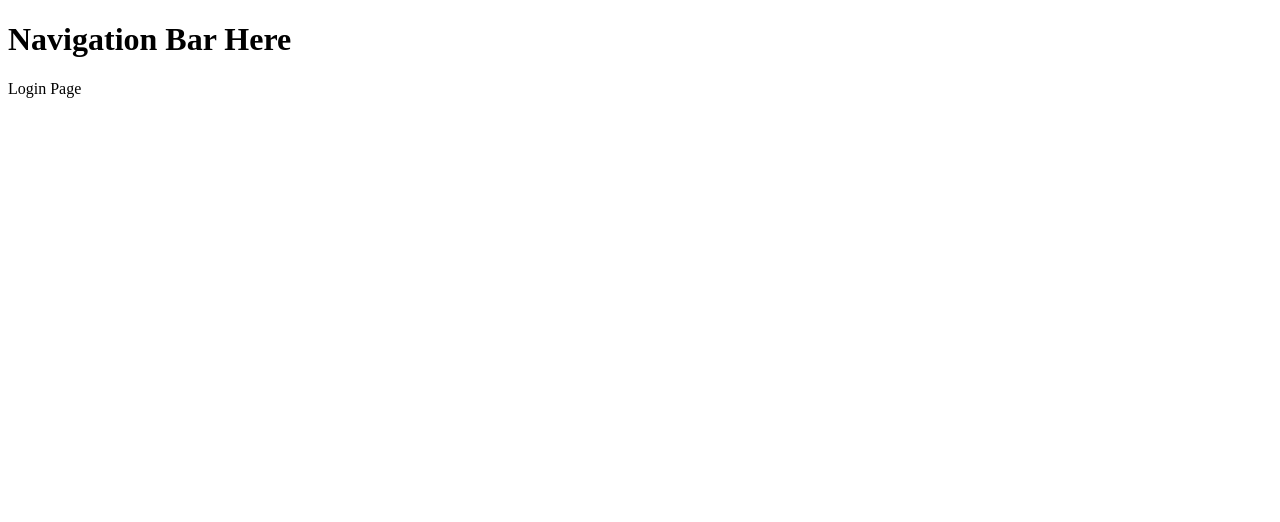
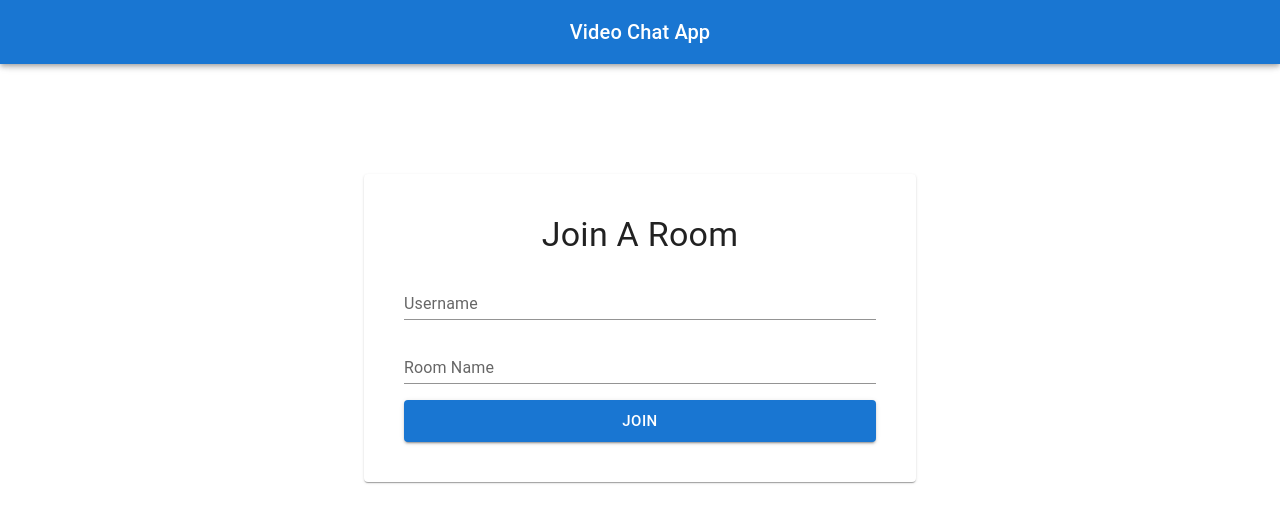
Before and after one commit to IbrahimDuale/VideoChatProject, a React (Create React App) app in the folder client/: page / in a window 1280 px wide. Shown: the top 522 px of the page. Built offline with nearby package versions, Linux system fonts and the light colour scheme.

Commit message:
Created Login Form
created UI part of Login Form where users will select a username and room press the join button when they are ready to join the room

```diff
--- a/client/src/App.js
+++ b/client/src/App.js
@@ -1,12 +1,21 @@
 import { Outlet } from "react-router-dom"
-const App = () => {
+import * as React from 'react';
+import AppBar from '@mui/material/AppBar';
+import Box from '@mui/material/Box';
+import Toolbar from '@mui/material/Toolbar';
+import Typography from '@mui/material/Typography';
 
+export default function App() {
     return (
-        <div>
-            <h1>Navigation Bar Here</h1>
+        <Box >
+            <AppBar >
+                <Toolbar>
+                    <Typography align="center" variant="h6" component="div" sx={{ flexGrow: 1 }}>
+                        Video Chat App
+                    </Typography>
+                </Toolbar>
+            </AppBar>
             <Outlet />
-        </div>
-    )
+        </Box>
+    );
 }
-
-export default App
--- a/client/src/Components/LoginPage.jsx
+++ b/client/src/Components/LoginPage.jsx
@@ -1,8 +1,45 @@
+import { Box, Stack, Container, Typography, TextField, Button, Paper } from "@mui/material";
+import { useState, useEffect } from "react";
+
+const Title = {
+    textAlign: "center",
+}
+
+const LoginPageWrapper = {
+    display: "flex",
+    flexDirection: "row",
+    justifyContent: "center",
+    alignItems: "center",
+    height: "80vh",
+}
 
 const LoginPage = () => {
+    let [username, setUsername] = useState("");
+    let [roomName, setRoomName] = useState("");
 
+    //constructor
+    useEffect(() => {
+        //TODO
+    }, []);
+
+    //validates username and room name and requests server to join a call
+    const handleClick = function (username, roomName) {
+        //TODO
+        console.log(`username: ${username} roomName: ${roomName}`)
+    }
     return (
-        <div>Login Page</div>
+        <Box sx={LoginPageWrapper}>
+            <Container maxWidth="sm">
+                <Paper elevation={1} sx={{ padding: 5 }} >
+                    <Stack spacing={2}>
+                        <Typography sx={Title} variant="h4" component="h1" gutterBottom>Join A Room</Typography>
+                        <TextField value={username} onChange={(e) => setUsername(e.target.value)} id="username" label="Username" variant="standard" />
+                        <TextField value={roomName} onChange={(e) => setRoomName(e.target.value)} mb={2} id="roomName" label="Room Name" variant="standard" />
+                        <Button onClick={() => handleClick(username, roomName)} variant="contained" size="large">Join</Button>
+                    </Stack>
+                </Paper>
+            </Container>
+        </Box>
     )
 }
 
--- a/client/src/index.js
+++ b/client/src/index.js
@@ -3,7 +3,6 @@ import App from "./App";
 import LoginPage from "./Components/LoginPage";
 import Room from "./Components/Room";
 import { BrowserRouter, Route, Routes } from "react-router-dom";
-
 const root = ReactDOM.createRoot(document.getElementById('root'));
 root.render(
     <BrowserRouter>
```
